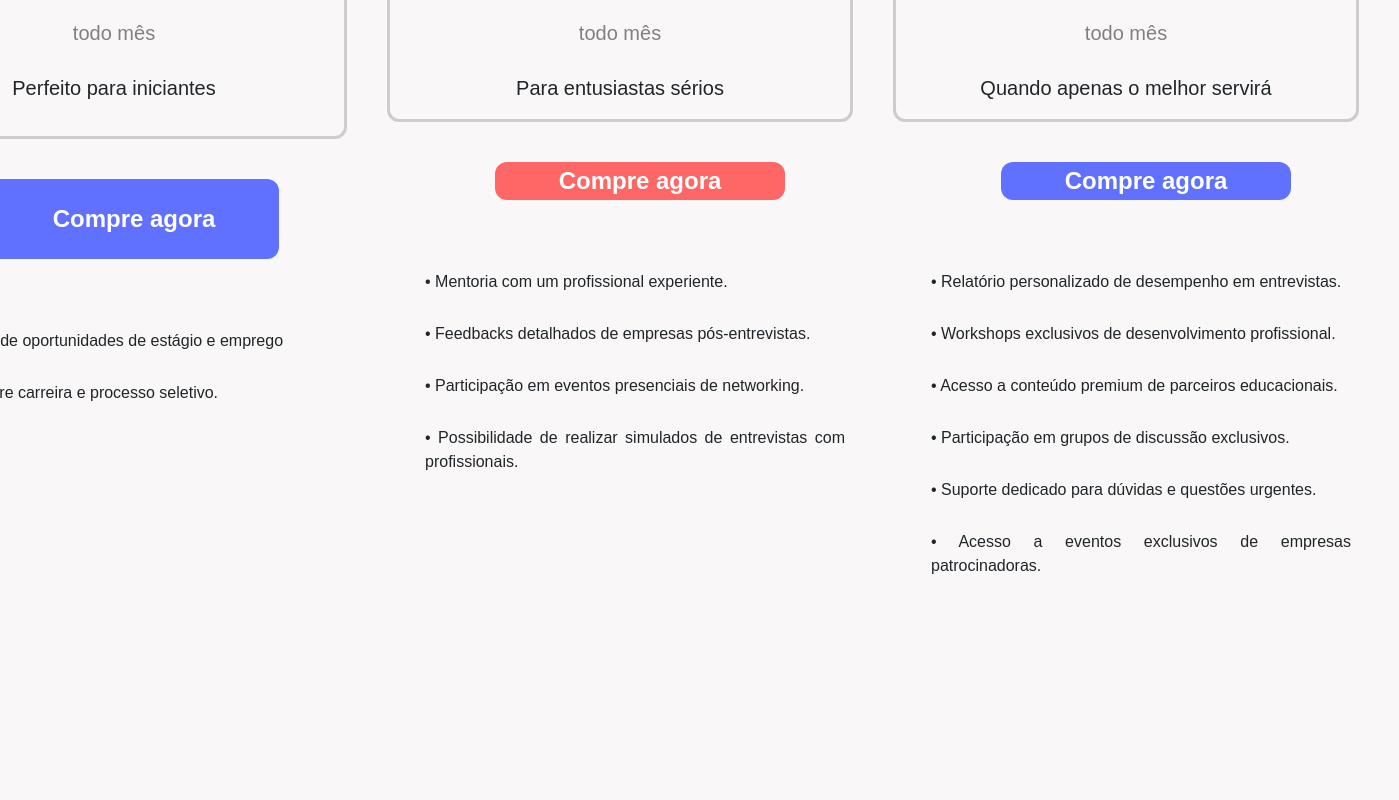
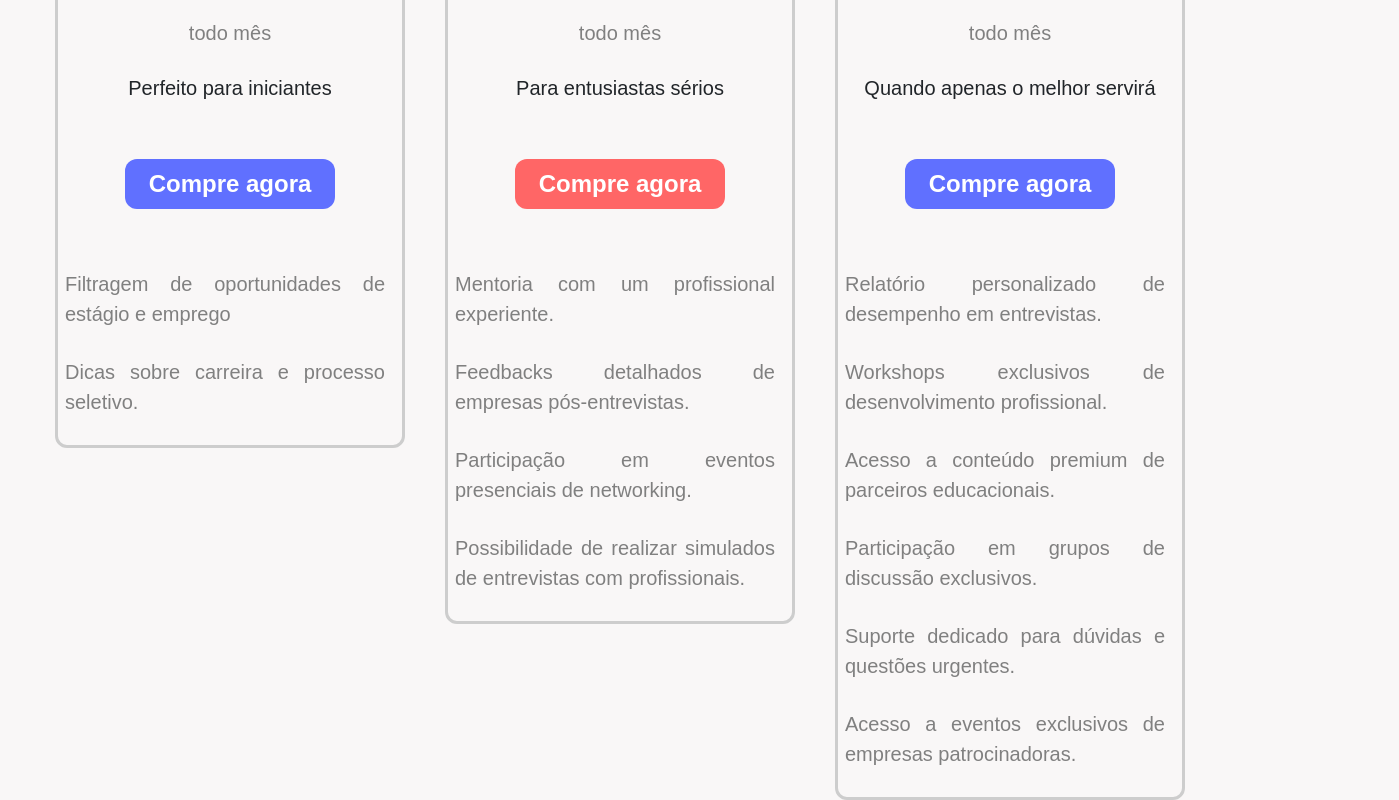
Before and after one commit to arthurmichaltchuk/univagas, a React (Create React App) app: page /mentorias in a window 1280 px wide. Shown: the part 418-1218 px from the top of the page, 1399 px wide, since content can reach past the window. Before the commit the page ends 996 px from the top, so only its background shows below. Built offline with nearby package versions, Linux system fonts and the light colour scheme; the HTML template or start-up script is replaced by a standard one.

Commit message:
Organizando tela mentoria

```diff
--- a/src/componentes/mentorias.jsx
+++ b/src/componentes/mentorias.jsx
@@ -15,15 +15,16 @@ export default function Mentorias() {
             <h2>R$ 25,00</h2>
             <label>todo mês</label>
             <p>Perfeito para iniciantes</p>
-          </div>
+
             <button className="compre-agora">Compre agora</button>
 
             <label className="descricao" id="descOne">
-            • Filtragem de oportunidades de estágio e emprego
+              Filtragem de oportunidades de estágio e emprego
             </label>
             <label className="descricao">
-            • Dicas sobre carreira e processo seletivo.
+              Dicas sobre carreira e processo seletivo.
             </label>
+          </div>
         </div>
 
         <div className="container-plano">
@@ -32,24 +33,25 @@ export default function Mentorias() {
             <h2>R$ 82,90</h2>
             <label>todo mês</label>
             <p>Para entusiastas sérios</p>
-          </div>
+
             <button className="compre-agora" id="compre-agora2">
               Compre agora
             </button>
 
             <label className="descricao" id="descOne">
-            • Mentoria com um profissional experiente.
+              Mentoria com um profissional experiente.
             </label>
             <label className="descricao">
-            • Feedbacks detalhados de empresas pós-entrevistas.
+              Feedbacks detalhados de empresas pós-entrevistas.
             </label>
             <label className="descricao">
-            • Participação em eventos presenciais de networking.
+              Participação em eventos presenciais de networking.
             </label>
             <label className="descricao">
-            • Possibilidade de realizar simulados de entrevistas com
+              Possibilidade de realizar simulados de entrevistas com
               profissionais.
             </label>
+          </div>
         </div>
 
         <div className="container-plano">
@@ -58,28 +60,30 @@ export default function Mentorias() {
             <h2>R$ 123,40</h2>
             <label>todo mês</label>
             <p>Quando apenas o melhor servirá</p>
-          </div>
+
             <button className="compre-agora">Compre agora</button>
 
             <label className="descricao" id="descOne">
-            • Relatório personalizado de desempenho em entrevistas.
+              Relatório personalizado de desempenho em entrevistas.
             </label>
             <label className="descricao">
-            • Workshops exclusivos de desenvolvimento profissional.
+              Workshops exclusivos de desenvolvimento profissional.
             </label>
             <label className="descricao">
-            • Acesso a conteúdo premium de parceiros educacionais.
+              Acesso a conteúdo premium de parceiros educacionais.
             </label>
             <label className="descricao">
-            • Participação em grupos de discussão exclusivos.
+              Participação em grupos de discussão exclusivos.
             </label>
             <label className="descricao">
-            • Suporte dedicado para dúvidas e questões urgentes.
+              Suporte dedicado para dúvidas e questões urgentes.
             </label>
             <label className="descricao">
-            • Acesso a eventos exclusivos de empresas patrocinadoras.
+              Acesso a eventos exclusivos de empresas patrocinadoras.
             </label>
           </div>
+        </div>
+
       </section>
     </div>
   );
--- a/src/index.css
+++ b/src/index.css
@@ -249,10 +249,9 @@ nav .menu-btn,
 .planos {
   text-align: center;
   border: 3px solid #CDCDCD;
-  height: 290px;
-  width: 466px;
+  width: 350px;
+  border-radius: 12px;
   margin-right: 40px;
-  border-radius: 12px;
 }
 
 .planos h2 {
@@ -276,8 +275,8 @@ nav .menu-btn,
 .compre-agora {
   color: black;
   background-color: #6070FF;
-  width: 290px;
-  height: 80px;
+  width: 210px;
+  min-height: 50px;
   border-radius: 12px;
   color: white;
   font-size: 24px;
@@ -308,10 +307,10 @@ nav .menu-btn,
 .descricao {
   margin-bottom: 28px;
   margin-left: -10px;
-  width: 420px;
+  width: 320px;
   text-align: justify;
 }
 
 #descOne {
-  margin-top: 70px;
+  margin-top: 60px;
 }
```
Lines whose indentation alone changed are shown as unchanged.
